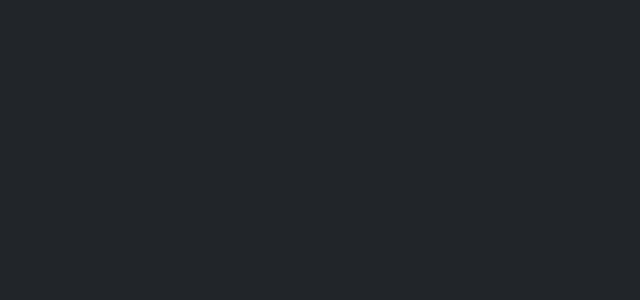
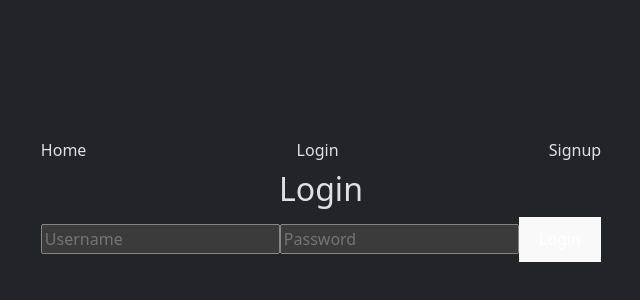
Before and after one commit to DimagusGOS/Assignment9-Frontend, a React (Vite) app: page /login in a window 1280 px wide. Before the commit this address had no page. Shown: the part 204-504 px from the top of the page, without its empty margins (319-959 px from the left). Built offline with nearby package versions, Linux system fonts and the light colour scheme.

Commit message:
flight search assignment 7

```diff
--- a/src/App.jsx
+++ b/src/App.jsx
@@ -1,17 +1,56 @@
-import {Routes, Route} from 'react-router-dom';
+import {useState} from 'react';
+import {Routes, Route, Navigate} from 'react-router-dom';
 import Home from './pages/Home';
 import Results from './pages/Results';
 import './App.css';
 import 'bootstrap/dist/css/bootstrap.min.css';
+import Signup from './pages/Signup';
+import Login from './pages/Login';
+import Navbar from './components/Navbar';
+import Profile from './pages/Profile'
+import FlightDetail from './pages/FlightDetail';
+
 
 function App() {
 
+  const [token, setToken] =
+  useState(localStorage.getItem('token') || '');
+  const [message, setMessage] = useState('');
+
+  const handleLogin = (newToken) => {
+    localStorage.setItem('token', newToken);
+    setToken(newToken);
+    setMessage('Logged in successfully.');
+  };
+
+  const handleLogout = () => {
+    localStorage.removeItem('token');
+    setToken('');
+    setMessage('Logged out');
+  };
+
   return (
-    <Routes>
-      <Route path="/" element={<Home />} />
-      <Route path="/results" element={<Results />} />
-    </Routes>
-  )
+    <>
+      <Navbar token={token} onLogout={handleLogout}/>
+
+      {message && (
+        <div>
+          {message}
+        </div>
+      )}
+
+      <Routes>
+        <Route path="/signup" element={<Signup onAuth={handleLogin} setMessage={setMessage}/>} />
+        <Route path='/login' element={<Login onAuth={handleLogin} setMessage={setMessage} />} />
+        <Route path="/" element={<Home />} />
+        <Route path="/results" element={<Results />} />
+        <Route path="/flights/:id" element={token ? <FlightDetail token={token} /> : <Navigate to="/login" />} />
+        <Route path="/profile" element={token ? <Profile token={token} /> : <Navigate to="/login"/> }/>
+      </Routes>
+    </>
+
+
+  );
 }
 
 export default App
--- /dev/null
+++ b/src/components/Navbar.jsx
@@ -0,0 +1,26 @@
+import {Link, useNavigate} from 'react-router-dom';
+
+export default function Navbar({token, onLogout}) {
+    const navigate = useNavigate();
+    const handleLogout = () => {
+        onLogout();
+        navigate('/');
+    };
+
+    return (
+        <nav className="navbar">
+            <Link to="/" className="nav-link">Home</Link>
+            {!token ? (
+                <>
+                    <Link to="/login" className="nav-link">Login</Link>
+                    <Link to="/signup" className="nav-link">Signup</Link>
+                </>
+            ) : (
+                <>
+                    <Link to="/profile" className="nav-link">Profile</Link>
+                    <button onClick={handleLogout} className="nav-button">Logout</button>
+                </>
+            )}
+        </nav>
+    );
+}
--- /dev/null
+++ b/src/pages/FlightDetail.jsx
@@ -0,0 +1,40 @@
+import {useEffect, useState} from 'react';
+import {useParams} from 'react-router-dom';
+
+function FlightDetail({token}) {
+    const {id} = useParams();
+    const[flight, setFlight] = useState(null);
+
+    useEffect(() => {
+        const fetchFlight = async () => {
+            const res = await fetch(`htpp://localhost:4000/flights/${id}`, {
+                headers: {
+                    Authorization: `Bearer ${token}`,
+                }
+            });
+
+            if (res.ok){
+                const data = await res.json();
+                setFlight(data);
+            } else {
+                alert('Unauthorized or flight not found');
+            }
+        };
+
+        fetchFlight();
+    }, [id, token]);
+
+    if (!flight)
+        return <p>Loading flight details...</p>
+
+    return (
+        <div>
+            <h2>{flight.name || 'Flight Detail'}</h2>
+            <p><strong>From:</strong> {flight.from}</p>
+            <p><strong>To:</strong> {flight.to}</p>
+            <p><strong>Price:</strong> {flight.price}</p>
+        </div>
+    );
+}
+
+export default FlightDetail;
--- /dev/null
+++ b/src/pages/Login.jsx
@@ -0,0 +1,47 @@
+import {useState} from 'react';
+import {useNavigate} from 'react-router-dom';
+
+function Login({onAuth, setMessage}) {
+    const [username, setUsername] = useState('');
+    const [password, setPassword] = useState('');
+    const navigate = useNavigate();
+
+    const handleSubmit = async (e) => {
+        e.preventDefault();
+
+        const res = await fetch('http://localhost:4000/api/auth/login', {
+            method: 'POST',
+            headers: {'Content-Type': 'application/json'},
+            body: JSON.stringify({username, password})
+        });
+
+        const data = await res.json();
+        if(res.ok){
+            onAuth(data.token);
+            setMessage('Login successful');
+            navigate('/');
+        } else {
+            alert(data.error);
+        }
+    }
+
+    return (
+        <form onSubmit={handleSubmit}>
+            <h2 className="auth-heading">Login</h2>
+            <input
+                placeholder="Username"
+                value={username}
+                onChange={e => setUsername(e.target.value)}
+            />
+            <input
+                type="password"
+                placeholder="Password"
+                value={password}
+                onChange={e => setPassword(e.target.value)}
+            />
+            <button type='submit'>Login</button>
+        </form>
+    );
+}
+
+export default Login;
--- /dev/null
+++ b/src/pages/Profile.jsx
@@ -0,0 +1,34 @@
+import {useEffect, useState} from 'react';
+
+function Profile({token}) {
+    const [user, setUser] = useState(null);
+
+    useEffect(() => {
+        fetch('http://localhost:4000/api/auth/me', {
+            headers: {
+                Authorization: `Bearer ${token}`
+            }
+        })
+        .then(res => res.json())
+        .then(data => {
+            setUser(data);
+            // console.log(data);
+        });
+    }, [token]);
+
+    if (!user)
+        return <p>Loading profile...</p>
+
+    return (
+        <div style={{padding: '2rem', maxWidth: '600px', margin: 'auto'}}>
+            <h2>User Profile</h2>
+            <div style={{border: '1px solid #ccc', padding: '1rem', borderRadius: '6px'}}>
+                <p><strong>Username:</strong> {user.username}</p>
+                <p><strong>Email:</strong> {user.email}</p>
+                <p><strong>Account Created:</strong> {new Date(user.createdAt).toLocaleString()}</p>
+            </div>
+        </div>
+    );
+}
+
+export default Profile;
--- a/src/pages/Results.jsx
+++ b/src/pages/Results.jsx
@@ -9,30 +9,31 @@ export default function Results() {
     const from = searchParams.get('from');
     const to = searchParams.get('to');
     const [flights, setFlights] = useState([]);
-    const [isLoading, setIsLoading] = useState(true);
+    const [isLoading, setIsLoading] = useState(false);
     useEffect(() => {
         fetch(`http://localhost:4000/flights?from=${from}&to=${to}`)
             .then((res) => res.json())
             .then((data) => {
-                if (to == '') {
-                    var results = data.data.filter(
-                        (flight) =>
-                            flight.from.toLowerCase() === from.toLowerCase()
-                    );
-                } else if (from == '') {
-                    var results = data.data.filter(
-                        (flight) =>
-                            flight.to.toLowerCase() === to.toLowerCase()
-                    );
-                } else {
-                    var results = data.data.filter(
-                        (flight) =>
-                            flight.from.toLowerCase() === from.toLowerCase() &&
-                            flight.to.toLowerCase() === to.toLowerCase()
-                    );
-                }
+                console.log(data);
+                // if (to == '') {
+                //     var results = data.data.filter(
+                //         (flight) =>
+                //             flight.from.toLowerCase() === from.toLowerCase()
+                //     );
+                // } else if (from == '') {
+                //     var results = data.data.filter(
+                //         (flight) =>
+                //             flight.to.toLowerCase() === to.toLowerCase()
+                //     );
+                // } else {
+                //     var results = data.data.filter(
+                //         (flight) =>
+                //             flight.from.toLowerCase() === from.toLowerCase() &&
+                //             flight.to.toLowerCase() === to.toLowerCase()
+                //     );
+                // }
 
-                setFlights(results);
+                setFlights(data);
                 setTimeout(() => setIsLoading(false), 1000);
 
             });
--- /dev/null
+++ b/src/pages/Signup.jsx
@@ -0,0 +1,38 @@
+import {useState} from 'react';
+import {useNavigate} from 'react-router-dom';
+
+function Signup({onAuth, setMessage}) {
+    const [username, setUsername] = useState('');
+    const [email, setEmail] = useState('');
+    const [password, setPassword] = useState('');
+    const navigate = useNavigate();
+
+    const handleSubmit = async (e) => {
+        e.preventDefault();
+        const res = await fetch('http://localhost:4000/api/auth/signup', {
+            method: 'POST',
+            headers: { 'Content-Type': 'application/json' },
+            body: JSON.stringify({ username, email, password }),
+        });
+        const data = await res.json();
+        if (res.ok) {
+            onAuth(data.token);
+            setMessage('Signup successful!');
+            navigate('/');
+        } else {
+            alert(data.error);
+        }
+    };
+
+    return (
+        <form onSubmit={handleSubmit}>
+            <h2>Signup</h2>
+            <input placeholder="Username" value={username} onChange={e => setUsername(e.target.value)} />
+            <input placeholder="Email" value={email} onChange={e => setEmail(e.target.value)} />
+            <input type="password" placeholder="Password" value={password} onChange={e => setPassword(e.target.value)} />
+            <button type="submit">Signup</button>
+        </form>
+    );
+}
+
+export default Signup;
```
Also changed, not shown: Reflection.txt (deleted).
